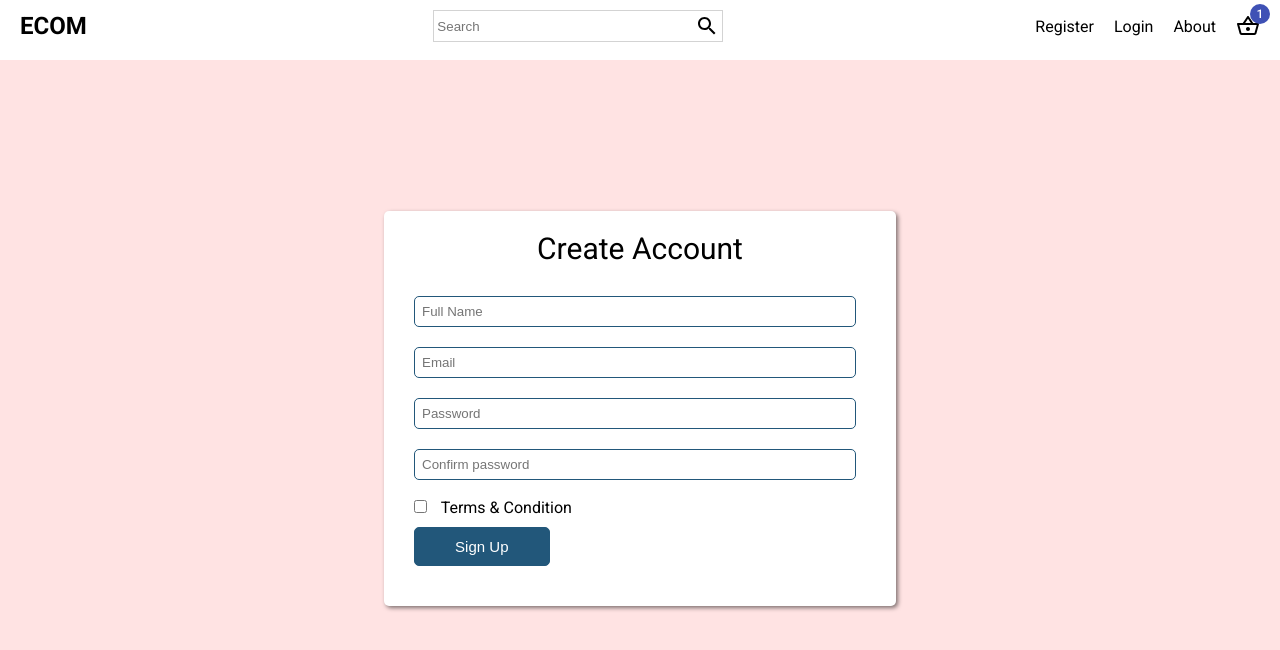
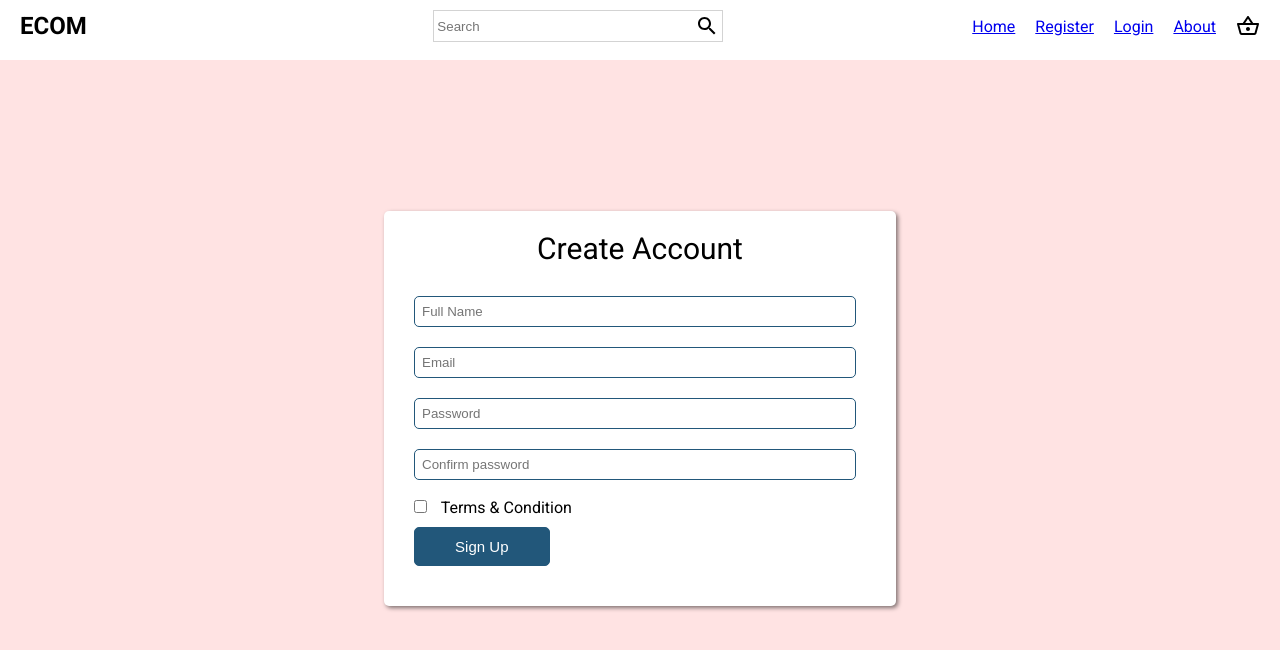
Before and after one commit to amin-ruhul/ruhulamin_SE_JAVA_JS_1, a React (Create React App) app: page /register in a window 1280 px wide. Shown: the top 650 px of the page. Built offline with nearby package versions, Linux system fonts and the light colour scheme.

Commit message:
add product context

```diff
--- a/src/App.js
+++ b/src/App.js
@@ -1,14 +1,13 @@
 import NavBar from "./components/NavBar";
-import Slider from "./components/Slider";
 import Register from "./components/pages/Register";
 import Login from "./components/pages/Login";
-import Products from "./components/Products";
-import Footer from "./components/Footer";
 import Home from "./components/pages/Home";
-import { BrowserRouter as Router, Switch, Route, Link } from "react-router-dom";
+import ProductState from "./context/product/ProductState";
+import { BrowserRouter as Router, Switch, Route } from "react-router-dom";
 
 function App() {
   return (
+    <ProductState>
       <Router>
         <NavBar />
         <Switch>
@@ -23,6 +22,7 @@ function App() {
           </Route>
         </Switch>
       </Router>
+    </ProductState>
   );
 }
 
--- a/src/components/NavBar.jsx
+++ b/src/components/NavBar.jsx
@@ -1,9 +1,11 @@
-import React from "react";
+import React, { useContext } from "react";
 import styled from "styled-components";
 import SearchIcon from "@material-ui/icons/Search";
 import Badge from "@material-ui/core/Badge";
 import ShoppingBasketOutlinedIcon from "@material-ui/icons/ShoppingBasketOutlined";
 import { smartPhone } from "../utils/responsive";
+import { Link } from "react-router-dom";
+import ProductContext from "../context/product/productContext";
 
 const Container = styled.div`
   height: 60px;
@@ -68,6 +70,8 @@ const MenuItem = styled.div`
   }
 `;
 const NavBar = () => {
+  const productContext = useContext(ProductContext);
+  const { card } = productContext;
   return (
     <Container>
       <Wrapper>
@@ -81,11 +85,20 @@ const NavBar = () => {
           </SearchContainer>
         </Center>
         <Right>
-          <MenuItem>Register</MenuItem>
-          <MenuItem>Login</MenuItem>
-          <MenuItem>About</MenuItem>
+          <Link to="/">
+            <MenuItem>Home</MenuItem>
+          </Link>
+          <Link to="/register">
+            <MenuItem>Register</MenuItem>
+          </Link>
+          <Link to="/login">
+            <MenuItem>Login</MenuItem>
+          </Link>
+          <Link to="/about">
+            <MenuItem>About</MenuItem>
+          </Link>
           <MenuItem>
-            <Badge badgeContent={1} color="primary">
+            <Badge badgeContent={card.length} color="primary">
               <ShoppingBasketOutlinedIcon />
             </Badge>
           </MenuItem>
--- a/src/components/Pagination.jsx
+++ b/src/components/Pagination.jsx
@@ -29,7 +29,9 @@ const Pagination = ({ postsPerPage, totalPosts, paginate }) => {
     <Container>
       <Wrapper>
         {pageNumbers.map((number) => (
-          <Item onClick={() => paginate(number)}>{number}</Item>
+          <Item key={number} onClick={() => paginate(number)}>
+            {number}
+          </Item>
         ))}
       </Wrapper>
     </Container>
--- a/src/components/Product.jsx
+++ b/src/components/Product.jsx
@@ -1,6 +1,7 @@
-import React from "react";
+import React, { useContext } from "react";
 import styled from "styled-components";
 import { smartPhone } from "../utils/responsive";
+import ProductContext from "../context/product/productContext";
 
 const Container = styled.div`
   flex: 1;
@@ -35,6 +36,9 @@ const Button = styled.button`
 `;
 
 const Product = ({ item }) => {
+  const productContext = useContext(ProductContext);
+  const { addToCard } = productContext;
+
   return (
     <Container>
       <InfoWrapper>
@@ -44,7 +48,7 @@ const Product = ({ item }) => {
 
       <Image src={item.img} />
       <ButtonWrapper>
-        <Button>Add To Card</Button>
+        <Button onClick={() => addToCard(item)}>Add To Card</Button>
       </ButtonWrapper>
     </Container>
   );
--- /dev/null
+++ b/src/context/action.js
@@ -0,0 +1,2 @@
+export const ADD_TO_CARD = "ADD_TO_CARD";
+export const REMOVE_FROM_CARD = "REMOVE_FROM_CARD";
--- /dev/null
+++ b/src/context/product/ProductReducer.js
@@ -0,0 +1,20 @@
+import { ADD_TO_CARD, REMOVE_FROM_CARD } from "../action";
+
+// eslint-disable-next-line
+export default (state, action) => {
+  const { type, payload } = action;
+  switch (type) {
+    case ADD_TO_CARD:
+      return {
+        ...state,
+        card: [...state.card, payload],
+      };
+    case REMOVE_FROM_CARD:
+      return {
+        ...state,
+        card: state.card.filter((item) => item.id !== payload),
+      };
+    default:
+      return state;
+  }
+};
--- /dev/null
+++ b/src/context/product/ProductState.js
@@ -0,0 +1,33 @@
+import React, { useReducer } from "react";
+import ProductContext from "./productContext";
+import ProductReducer from "./ProductReducer";
+import { ADD_TO_CARD, REMOVE_FROM_CARD } from "../action";
+
+const ProductState = (props) => {
+  const initialState = {
+    card: [],
+  };
+
+  const [state, dispatch] = useReducer(ProductReducer, initialState);
+
+  const addToCard = (data) => {
+    dispatch({ type: ADD_TO_CARD, payload: data });
+  };
+
+  const removeFromCard = (id) => {
+    dispatch({ type: REMOVE_FROM_CARD, payload: id });
+  };
+  return (
+    <ProductContext.Provider
+      value={{
+        card: state.card,
+        addToCard,
+        removeFromCard,
+      }}
+    >
+      {props.children}
+    </ProductContext.Provider>
+  );
+};
+
+export default ProductState;
--- /dev/null
+++ b/src/context/product/productContext.js
@@ -0,0 +1,5 @@
+import { createContext } from "react";
+
+const productContext = createContext();
+
+export default productContext;
```
Lines whose indentation alone changed are shown as unchanged.
